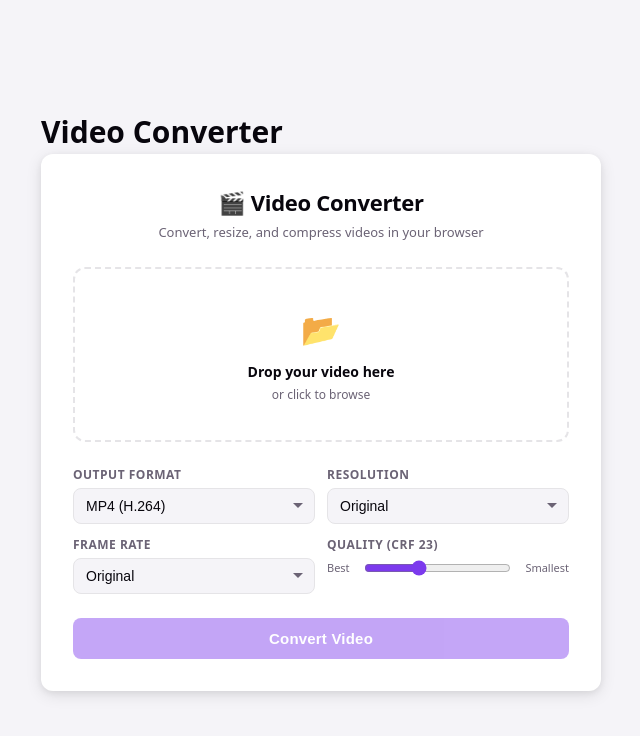
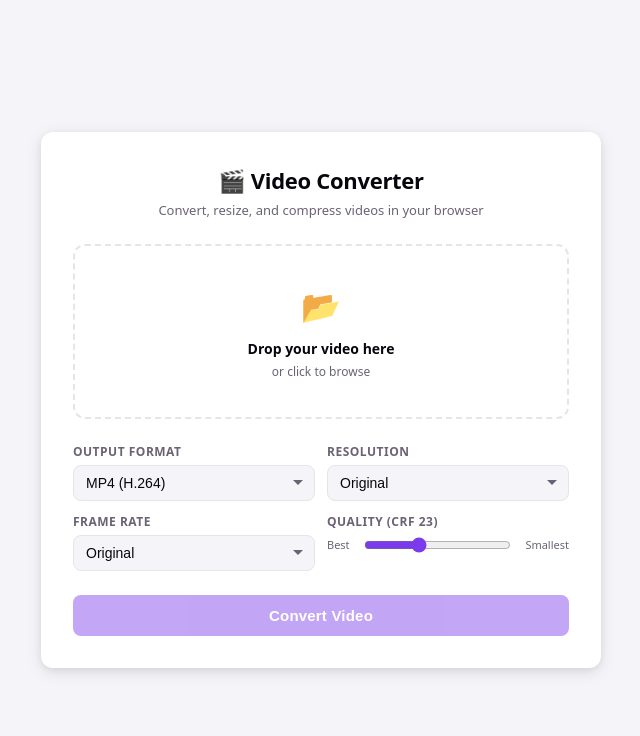
Before and after one commit to 81131/vidsharad, a React (Vite) app in the folder frontend/: page / in a window 1280 px wide. Shown: the top 736 px of the page, without its empty margins (319-959 px from the left). Built offline with nearby package versions, Linux system fonts and the light colour scheme.

Commit message:
styles: removed the generic header element

```diff
--- a/frontend/src/App.tsx
+++ b/frontend/src/App.tsx
@@ -1,12 +1,7 @@
 import UploadForm from "./components/UploadForm";
 
 function App() {
-  return (
-    <div>
-      <h1>Video Converter</h1>
-      <UploadForm />
-    </div>
-  );
+  return <UploadForm />;
 }
 
 export default App;
```
